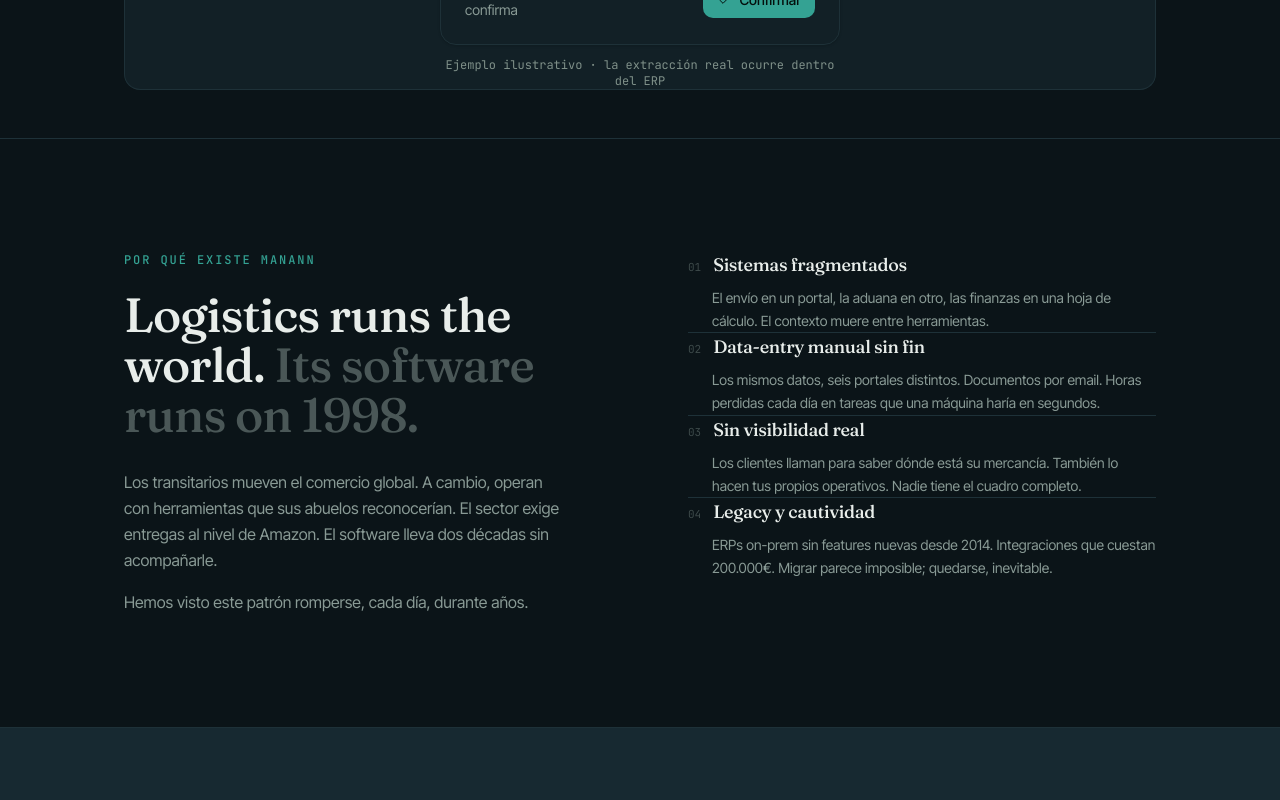
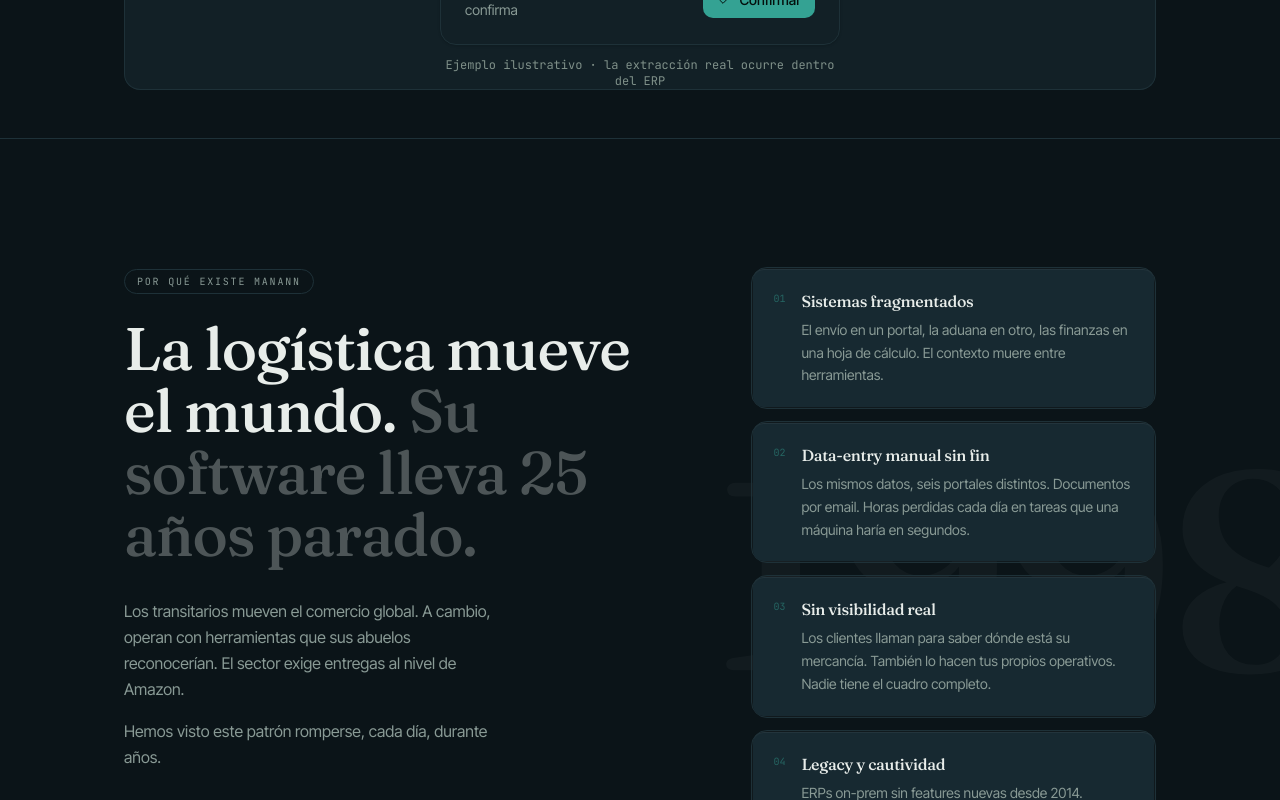
Before and after one commit to lexsantor/manann-app, a Next.js app: page / in a window 1280 px wide. Shown: the part 1320-2120 px from the top of the page. Built offline with nearby package versions, Linux system fonts and the light colour scheme.

Commit message:
feat: redesign problem section — ghost watermark, glass cards, Spanish headline

```diff
--- a/src/app/(marketing)/page.tsx
+++ b/src/app/(marketing)/page.tsx
@@ -99,49 +99,63 @@
       <Hero />
 
       {/* El problema */}
-      <section className="border-t border-border">
-        <div className="mx-auto max-w-[1080px] px-5 py-20 sm:px-6 sm:py-28">
-          <div className="grid gap-16 lg:grid-cols-2 lg:gap-24">
+      <section className="relative overflow-hidden border-t border-border">
+        {/* Ghost watermark */}
+        <div
+          className="pointer-events-none absolute -right-[4%] top-1/2 -translate-y-1/2 select-none font-display font-medium leading-none tracking-tighter text-foreground opacity-[0.03]"
+          style={{ fontSize: "22vw" }}
+          aria-hidden
+        >
+          1998
+        </div>
+
+        <div className="relative mx-auto max-w-[1080px] px-5 py-24 sm:px-6 sm:py-32">
+          <div className="grid gap-16 lg:grid-cols-[1.15fr_0.85fr] lg:gap-20 lg:items-start">
             {/* Manifesto */}
             <FadeUp>
-              <p className="eyebrow">Por qué existe Manann</p>
-              <h2 className="mt-5 font-display text-4xl font-medium leading-[1.05] tracking-tight sm:text-5xl">
-                Logistics runs the world.{" "}
-                <span className="text-muted-foreground/50">
-                  Its software runs on 1998.
+              <span className="inline-flex items-center rounded-full border border-border px-3 py-1 font-mono text-[10px] uppercase tracking-[0.18em] text-muted-foreground">
+                Por qué existe Manann
+              </span>
+              <h2 className="mt-6 font-display text-5xl font-medium leading-[1.03] tracking-tight sm:text-[3.25rem] lg:text-6xl">
+                La logística mueve el mundo.{" "}
+                <span className="text-foreground/30">
+                  Su software lleva 25 años parado.
                 </span>
               </h2>
-              <p className="mt-7 max-w-md text-base leading-relaxed text-muted-foreground">
+              <p className="mt-8 max-w-sm text-base leading-relaxed text-muted-foreground">
                 Los transitarios mueven el comercio global. A cambio, operan con
                 herramientas que sus abuelos reconocerían. El sector exige
-                entregas al nivel de Amazon. El software lleva dos décadas sin
-                acompañarle.
+                entregas al nivel de Amazon.
               </p>
-              <p className="mt-4 max-w-md text-base leading-relaxed text-muted-foreground">
+              <p className="mt-4 max-w-sm text-base leading-relaxed text-muted-foreground">
                 Hemos visto este patrón romperse, cada día, durante años.
               </p>
             </FadeUp>
 
-            {/* Pain points */}
-            <div className="divide-y divide-border">
+            {/* Pain points — double-bezel glass cards */}
+            <StaggerGrid className="flex flex-col gap-3">
               {PROBLEMS.map((p, i) => (
-                <FadeUp key={p.title} delay={i * 0.08}>
-                  <div className="py-6 first:pt-0 last:pb-0">
-                    <div className="flex items-baseline gap-3">
-                      <span className="shrink-0 font-mono text-[11px] text-muted-foreground/40">
-                        0{i + 1}
-                      </span>
-                      <h3 className="font-display text-lg font-medium tracking-tight text-foreground">
-                        {p.title}
-                      </h3>
+                <StaggerItem key={p.title}>
+                  <div className="group p-px rounded-xl border border-white/8 bg-white/[0.02] transition-all duration-500 ease-[cubic-bezier(0.32,0.72,0,1)] hover:border-white/[0.12] hover:-translate-y-px">
+                    <div className="rounded-[calc(0.75rem-1px)] bg-surface-2 px-5 py-5 shadow-[inset_0_1px_0_rgba(255,255,255,0.05)]">
+                      <div className="flex items-start gap-4">
+                        <span className="mt-0.5 shrink-0 font-mono text-[10px] tabular-nums text-primary/50">
+                          0{i + 1}
+                        </span>
+                        <div>
+                          <h3 className="font-display text-base font-medium tracking-tight text-foreground transition-colors duration-300 ease-[cubic-bezier(0.32,0.72,0,1)] group-hover:text-primary">
+                            {p.title}
+                          </h3>
+                          <p className="mt-1.5 text-sm leading-relaxed text-muted-foreground">
+                            {p.body}
+                          </p>
+                        </div>
+                      </div>
                     </div>
-                    <p className="mt-2 pl-6 text-sm leading-relaxed text-muted-foreground">
-                      {p.body}
-                    </p>
                   </div>
-                </FadeUp>
+                </StaggerItem>
               ))}
-            </div>
+            </StaggerGrid>
           </div>
         </div>
       </section>
```
